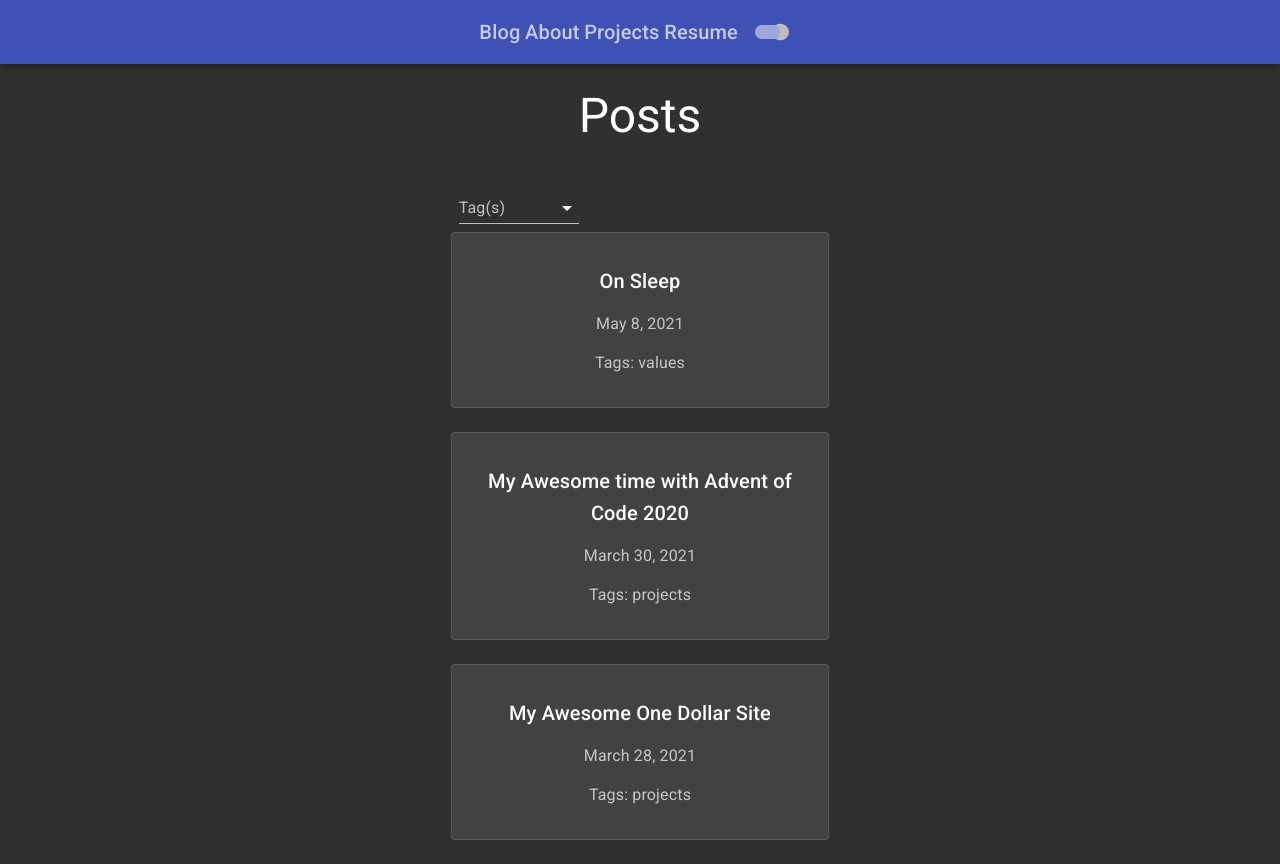
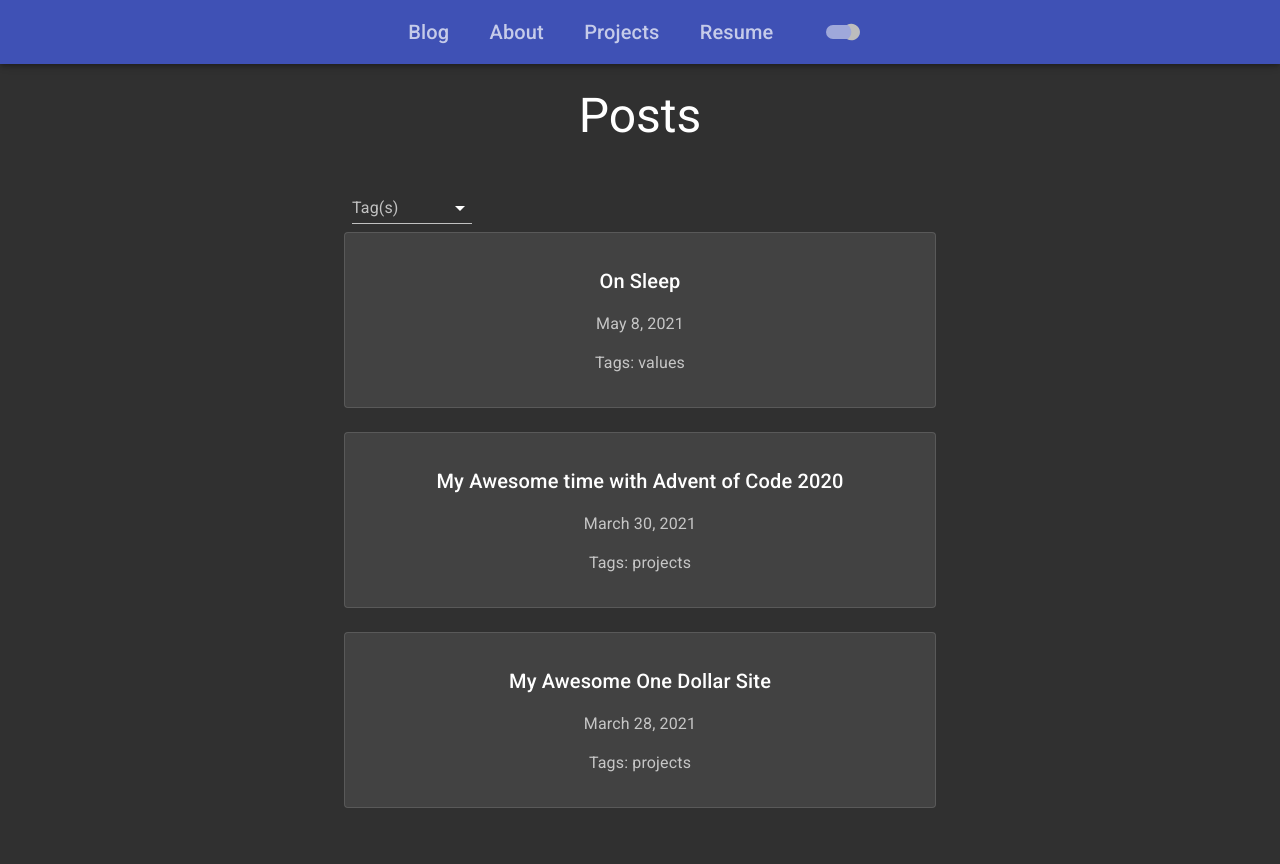
Before and after one commit to yeungalan0/site-monorepo, a Next.js app: page /blog in a window 1280 px wide. After the commit the page ends 832 px from the top, so only its background shows below. Built offline with nearby package versions, Linux system fonts and the light colour scheme.

Commit message:
Fixes typo and updates default layout

```diff
--- a/posts/sleep.md
+++ b/posts/sleep.md
@@ -12,9 +12,9 @@ a long and happy life.
 # Why do I care
 
 [NUMEROUS][sleep-search] [sites][sleep-site], [videos][sleep-videos], and
-experts preach the overwhelming benefits of sleep, and yet, so people actually
-value it with common sayings as "you can sleep when you're dead". But what if
-you die sooner without sleep?
+experts preach the overwhelming benefits of sleep, and yet, so few people
+actually value it with common sayings as "you can sleep when you're dead". But
+what if you die sooner without sleep?
 
 Just to list a [few known benefits][sleep-benefits], sleep has shown to:
 
--- a/src/layout.tsx
+++ b/src/layout.tsx
@@ -61,7 +61,7 @@ export function DefaultGridLayout({
     xs: 12,
     sm: 8,
     md: 6,
-    lg: 4,
+    lg: 6,
     xl: 4,
   },
 }: DefaultGridLayoutProps): JSX.Element {
```
Also changed, not shown: 1 other file (tests, documents, lock files or other folders).
